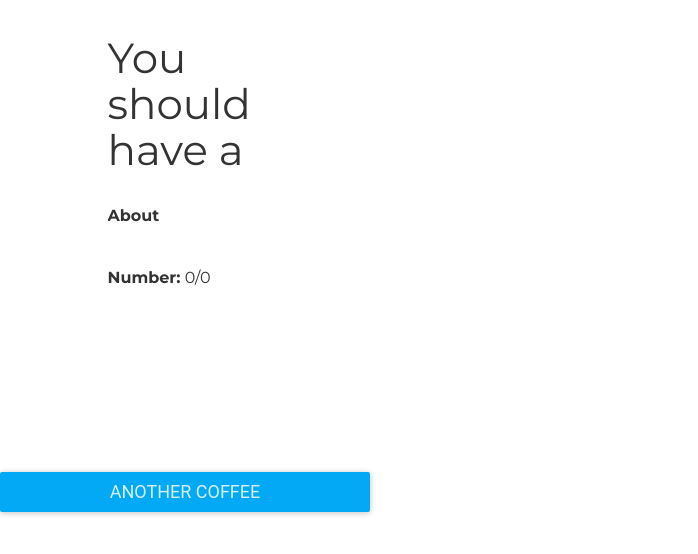
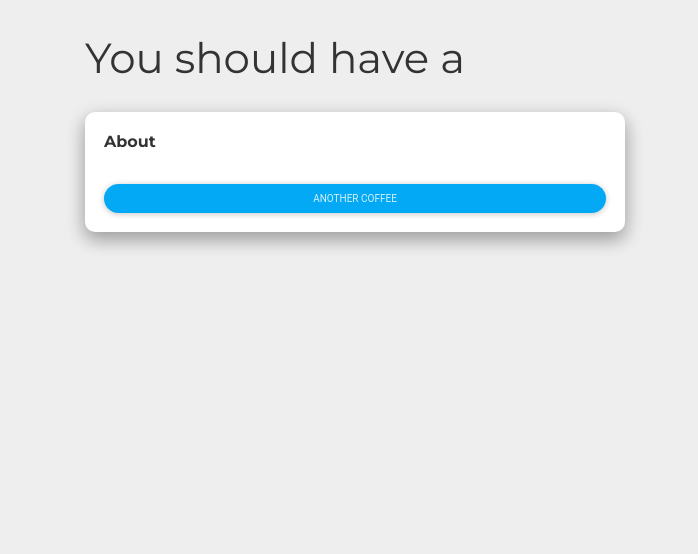
Before and after one commit to CoffeeJson/chrome-extension, a browser extension: page index.html in a window 1280 px wide. Shown: the whole page, without its empty margins (0-698 px from the left). Drawn offline with Linux system fonts and the light colour scheme; no server answers.

```diff
--- a/assets/css/sass/style.sass
+++ b/assets/css/sass/style.sass
@@ -1,36 +1,43 @@
-html, body, #app
+#app
+  min-width: 300px !important;
 
-  height: 280px
-  width: 370px
-  background-color: #fff
-
-.yes
-  height: 200px
-  margin-bottom: 20px
-
-.col-sm-6 > .row > div
-  padding: 15px
+.row
+  margin-left: 0px !important;
+  margin-right: 0px !important;
 
 .number
   margin-top: 30px
   display: block
 
-.col-sm-6 > .row > div >
-  h1
-    font-size: 3em
+.btn
+  border-radius: 20px !important;
+  font-size: 1rem !important;
+
+.page-header
+  margin: 0px !important;
+  margin-top: 15px !important;
+
+h1
+  font-size: 3em
+  font-family: 'Montserrat', sans-serif
+  margin-bottom: 31px
+  > span
     font-family: 'Montserrat', sans-serif
-    margin-bottom: 31px
-    > span
-      font-family: 'Montserrat', sans-serif
-      font-weight: bold
-  p
-    font-family: 'Montserrat', sans-serif
-    overflow: auto
-    font-size: medium
-  a
-    width: 100%
-    bottom: 0
-    color: #fff
+    font-weight: bold
+
+.infobox
+  border-radius: 10px !important;
+p
+  font-family: 'Montserrat', sans-serif
+  overflow: auto
+  font-size: medium
+a
+  width: 100%
+  bottom: 0
+  color: #fff
+
+.text
+  padding-bottom: 1rem;
 
 .btn
   width: 100% !important
--- a/gulpfile.coffee
+++ b/gulpfile.coffee
@@ -61,7 +61,7 @@
         showChange: true))
     .pipe(concat('vendor.min.js'))
     .pipe(uglify())
-    .pipe(gulp.dest('./dist/js/'))
+    .pipe(gulp.dest('./assets/dist/js/'))
     return
 
 gulp.task 'build', [
--- a/index.html
+++ b/index.html
@@ -1,49 +1,33 @@
 <html>
-
 <head>
     <title>What Coffee Should I have?</title>
-
     <link href="./assets/dist/css/bootstrap/bootstrap.min.css" rel="stylesheet">
     <link href="./assets/dist/css/bootstrap/material.min.css" rel="stylesheet">
-    <link href="./assets/dist/css/style.css" rel="stylesheet">
-
-    <style>
-        @import url('https://fonts.googleapis.com/css?family=Montserrat:400,700');
-    </style>
-
+    <link href="./assets/dist/css/style.min.css" rel="stylesheet">
+    <style> @import url('https://fonts.googleapis.com/css?family=Montserrat:400,700');</style>
 </head>
 
 <body>
-    <div id="app" class="everything">
-
-        <div class="container-fluid">
+    <div id="app" class="container">
+        <div class="page-header" id="banner">
             <div class="row">
-                <div class="col-sm-3"></div>
                 <div class="col-sm-6">
-                    <div class="row">
-                        <div style="">
-                            <h1 v-cloak> You should have a <span style="color: rgb(15, 178, 252);">{{coffeeTitle}}</span></h1>
-                            <p class="no"><b>About</b></p>
-                            <p v-cloak class="yes">{{ coffeeDescription}}<span class="number"><b>Number:</b> {{ currentCoffeeNumber}}/{{numberOfCoffees}}</span></p>
-                        </div>
+                    <h1 v-cloak> You should have a
+                        <span style="color: rgb(15, 178, 252);">{{coffeeTitle}}</span>
+                    </h1>
+                    <div class="well infobox">
+                        <p><b>About</b></p>
+                        <p v-cloak class="text">{{ coffeeDescription}}</p>
+                        <a class="btn btn-raised btn-info btn-lg" v-on:click='fetchCoffees'>Another Coffee</a>
                     </div>
                 </div>
-                <div class="col-sm-3"></div>
-                <a class="btn btn-raised btn-info btn-lg" v-on:click='fetchCoffees'>Another Coffee</a>
             </div>
-
-
         </div>
-
     </div>
-
-
-
     <script src="./assets/js/vendor/jquery.js"></script>
     <script src="./assets/js/vendor/vue.js"></script>
     <script src="./assets/js/vendor/vue-resouce.js"></script>
     <script src="./assets/js/app/app.js"></script>
-
 </body>
 
 </html>
--- a/package.json
+++ b/package.json
@@ -3,6 +3,7 @@
   "description": "Not sure what coffee to have in the morning Let us pick for you with over 35 different coffees and growing.",
   "author": "Robert James Gabriel",
   "dependencies": {
+    "coffee-script": "^1.12.6",
     "gulp": "^3.9.1",
     "gulp-concat": "^2.6.1",
     "gulp-sass": "^3.1.0"
```
Also changed, not shown: assets/dist/css/style.css (deleted), assets/dist/css/style.min.css, assets/dist/fonts/OpenDyslexic-Bold.otf (deleted), assets/dist/fonts/OpenDyslexic-BoldItalic.otf (deleted), assets/dist/fonts/OpenDyslexic-Italic.otf (deleted), assets/dist/fonts/OpenDyslexic-Regular.otf (deleted), assets/dist/fonts/OpenDyslexicMono-Regular.otf (deleted), assets/dist/js/vendor.min.js (renamed from dist/js/all.min.js), assets/fonts/OpenDyslexic-Bold.otf (deleted), assets/fonts/OpenDyslexic-BoldItalic.otf (deleted), assets/fonts/OpenDyslexic-Italic.otf (deleted), assets/fonts/OpenDyslexic-Regular.otf (deleted), assets/fonts/OpenDyslexicMono-Regular.otf (deleted), dist/js/vendor.min.js (deleted), 1 more files, 1 other file.
